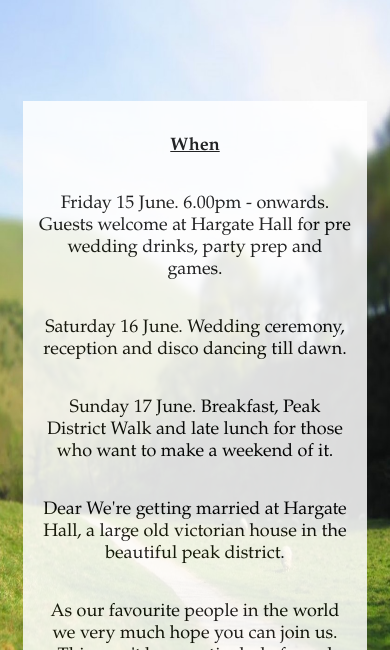
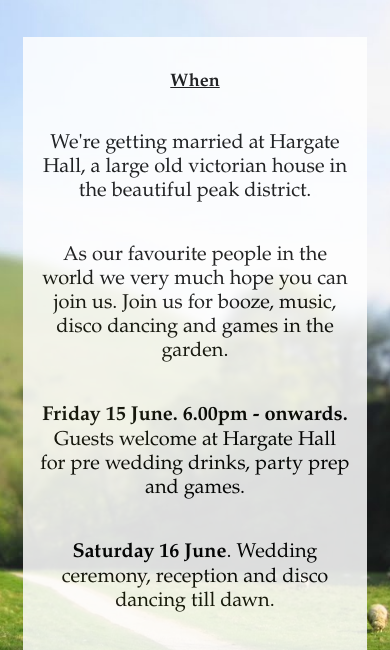
Before and after one commit to AndyMay101/emilyandywedding, a plain HTML site: page venuedetails.html in a window 390 px wide. Shown: the part 124-774 px from the top of the page. Drawn offline with Linux system fonts and the light colour scheme.

Commit message:
venue details

```diff
--- a/resources/css/style.css
+++ b/resources/css/style.css
@@ -41,7 +41,8 @@ header {
 /* code below is for the mainpage body and its items */ {}
 .container {
     background-image: url("https://andymay101.github.io/emilyandywedding/resources/media/dovedale.JPG");
-    height: 800px;
+    min-height: 800px;
+    height: 100%;
     width: 100%;
     padding-top: 40px;
     padding-bottom: 40px;
@@ -128,10 +129,11 @@ footer {
   width: 80%;
   display: flex;
   background-color: white;
+  background-size: cover;
   opacity: 0.85;
   padding: 4%;
   flex-direction: column;
-  overflow: hidden;
+  overflow:hidden;
 }
 
 .subhead {
@@ -144,6 +146,7 @@ footer {
 {
   font-weight: lighter;
   text-align: center;
+  font-size: 20px;
 }
 
 .goback {
@@ -196,11 +199,15 @@ footer {
   .box {
     width: 80%
 }
-  body {
+body {
     background-size: cover;
     background-position:center;
   }
-  .container {
+.details {
+    height: 90%;
+}
+
+  .container .containeriframe {
     background-image: url("https://andymay101.github.io/emilyandywedding/resources/media/dovedalemob.jpg");
     background-size: 100% 100%;
     background-position: center;
--- a/venuedetails.html
+++ b/venuedetails.html
@@ -14,11 +14,11 @@
   <div class="container">
       <div class="details">
         <p class="subhead">When</span>
-        <p class="pbody">Friday 15 June. 6.00pm - onwards. Guests welcome at Hargate Hall for pre wedding drinks, party prep and games.</p>
-        <p class="pbody">Saturday 16 June. Wedding ceremony, reception and disco dancing till dawn.</p>
+        <p class="pbody">We're getting married at Hargate Hall, a large old victorian house in the beautiful peak district.</p>
+        <p class="pbody">As our favourite people in the world we very much hope you can join us. Join us for booze, music, disco dancing and games in the garden.</p>
+        <p class="pbody"><strong>Friday 15 June. 6.00pm - onwards.</strong> Guests welcome at Hargate Hall for pre wedding drinks, party prep and games.</p>
+        <p class="pbody"><strong>Saturday 16 June</strong>. Wedding ceremony, reception and disco dancing till dawn.</p>
         <p class="pbody">Sunday 17 June. Breakfast, Peak District Walk and late lunch for those who want to make a weekend of it.</p>
-        <p class="pbody">Dear We're getting married at Hargate Hall, a large old victorian house in the beautiful peak district.</p>
-        <p class="pbody">As our favourite people in the world we very much hope you can join us.  This won't be a particularly formal wedding and we're really just looking for an excuse for a big celebration and party. So in that vein we can promise free flowing food and booze, music, disco dancing and games in the garden.</p>
         <div class=goback>
           <a class=map href="https://docs.google.com/forms/d/e/1FAIpQLSe_Pug-GmqzsFOHFoZF0xUFW4fNPTqGnrl8EWB4unokqsK62g/viewform" target="_blank">Click here to tell us if you are coming and dietary requirements</a>
           <a class=map href="https://www.google.co.uk/maps/place/Hargate+Hall/@53.2725812,-1.8253857,17z/data=!3m1!4b1!4m5!3m4!1s0x487a2e193db90d09:0x4cc4f7824dfaa39c!8m2!3d53.272578!4d-1.823197" target="_blank">Click here for a map</a>
```
